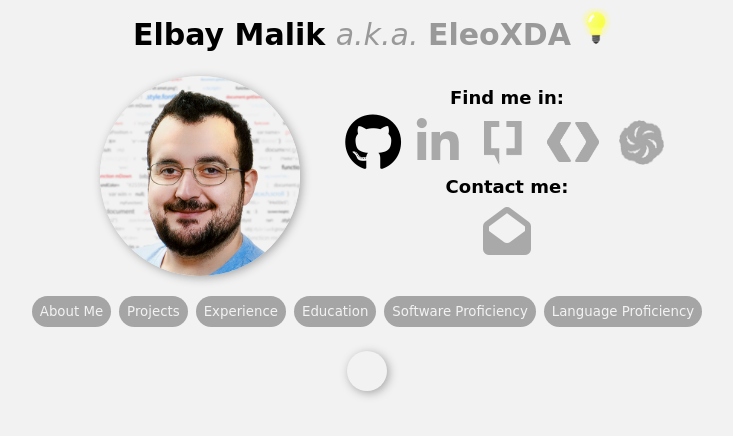
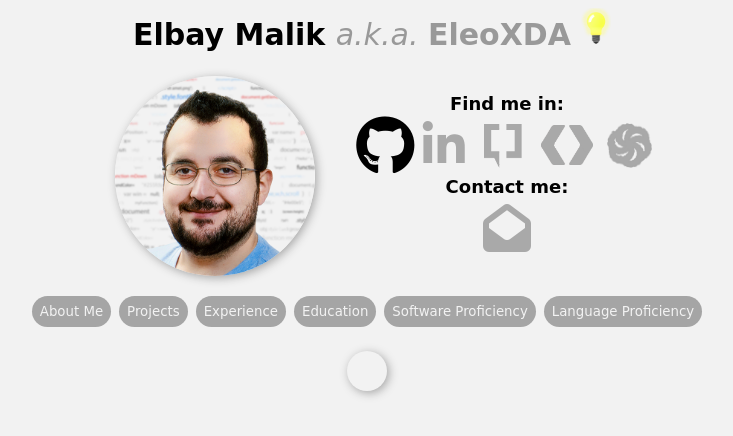
Before and after one commit to EleoXDA/portfolio_simple, a plain HTML site: page index.html in a window 1280 px wide. In both pictures the pointer is over the icon 646 px from the left and 142 px from the top of the page. Shown: the whole page, without its empty margins (273-1006 px from the left). Drawn offline with Linux system fonts and the light colour scheme; a web font is replaced by a local one.

Commit message:
adapt css code to changes in HTML class & id names

```diff
--- a/style.css
+++ b/style.css
@@ -221,11 +221,11 @@ ul {
   box-shadow: 2px 2px 10px var(--color-button-light);
 }
 
-.icon-btn, .Linkedin.btn, .XDA.btn, .google-dev.btn, .stack.btn, .phone, .mail, .location {
+.icon-btn, .Linkedin.btn, .xda.btn, .codv.btn, .googledev.btn, .mail {
   display: inline-flex;
   justify-content: center;
   align-items: center;
-  margin: 10px;
+  margin: 7px;
 }
 
 hr {
@@ -234,20 +234,17 @@ hr {
   border-color: var(--color-light-transparent);
 }
 
-.fa-code, .fa-github, .fa-stack-overflow, .fa-linkedin-in, .fa-android, .phone, .mail, .location {
+.fa-github, .codewars, .fa-linkedin-in, .mail {
   color: darkgray;
 }
 
-.fa-code:hover { color: red; }
 .fa-github:hover { color: var(--color-text-light); }
-.fa-stack-overflow:hover { color: darkorange; }
 .fa-linkedin-in:hover { color: #0077B7; }
-.fa-android:hover { color: #A4C639; }
 .fa-envelope-open:hover { color: rgb(0, 97, 97); }
 
-.fa-code:hover, .fa-github:hover, .fa-stack-overflow:hover, .fa-linkedin-in:hover, .fa-android:hover, .fa-envelope-open:hover {
-  transform: scale(1.2);
-  transition: 0.1s;
+.googledev:hover, .fa-github:hover, .codewars:hover, .fa-linkedin-in:hover, .xda:hover, .fa-envelope-open:hover {
+  transform: scale(1.25);
+  transition: 0.4s;
 }
 
 .content {
```
